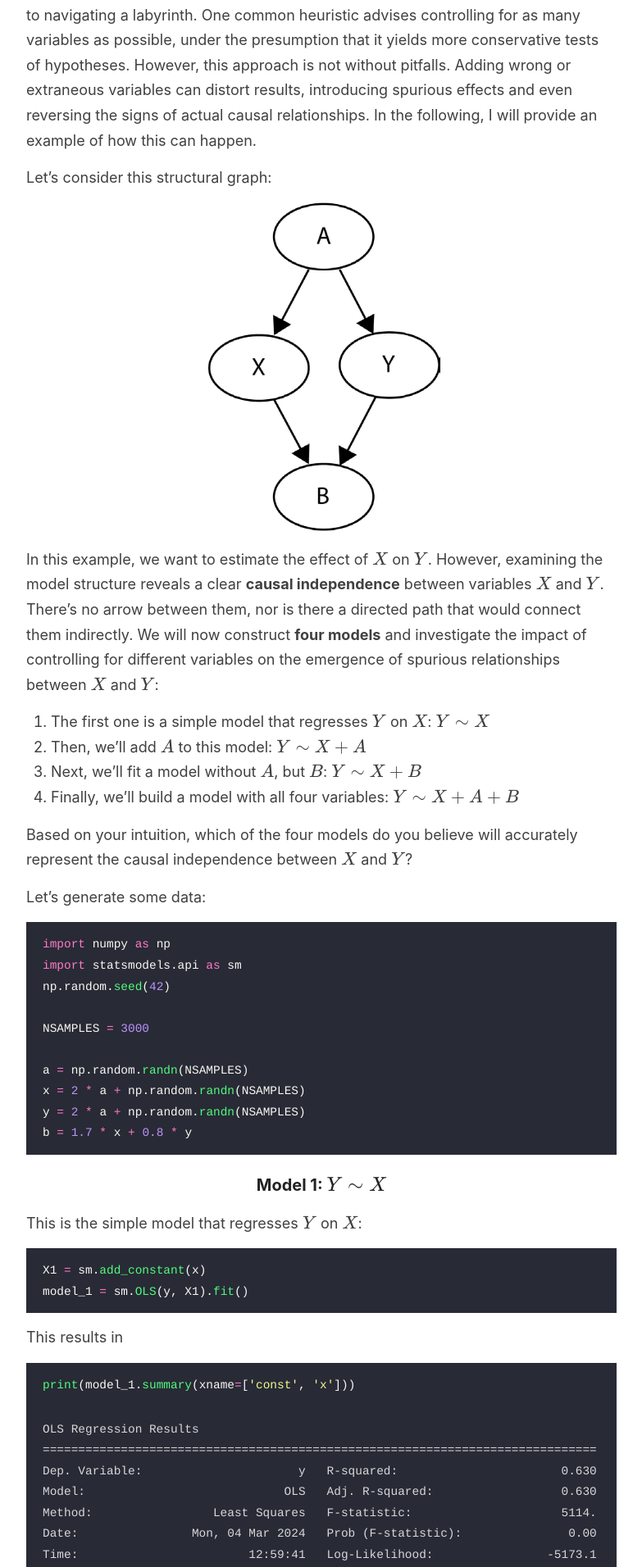
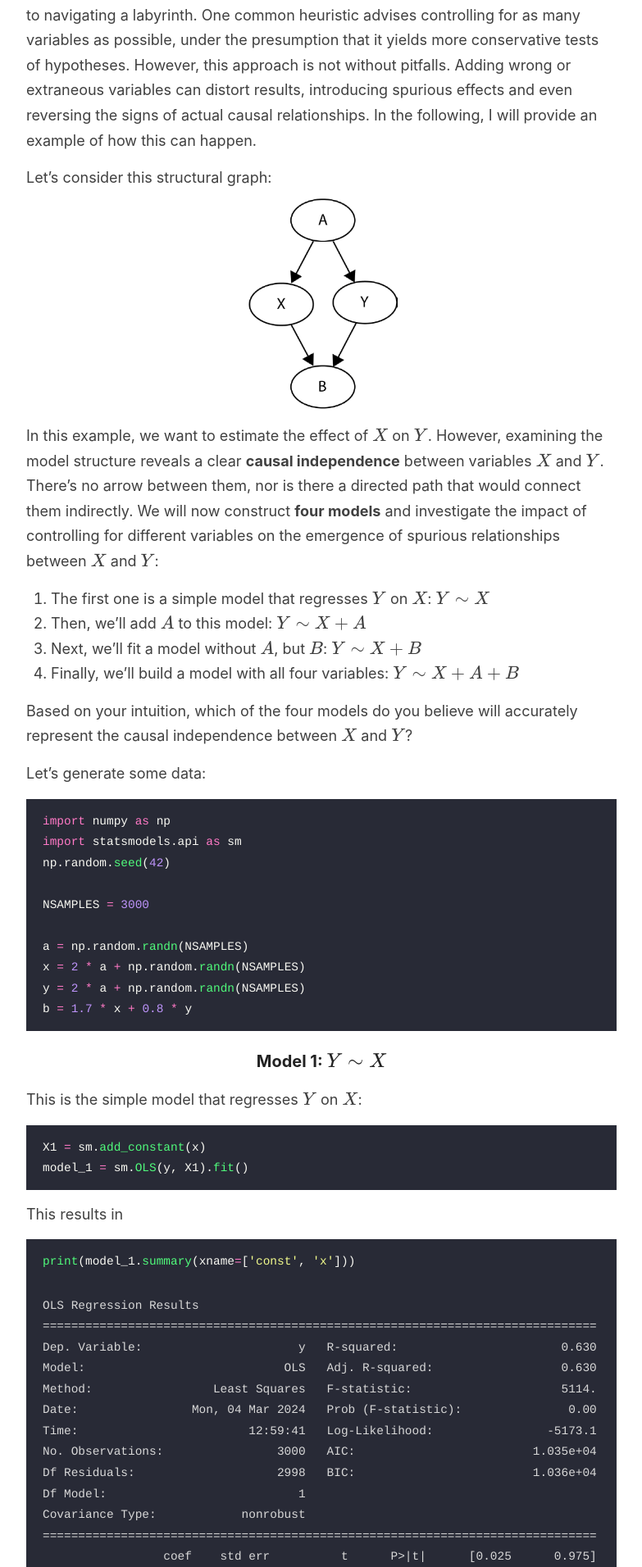
Before and after one commit to krz/krz.github.io, a Jekyll site: the page built from _posts/2024-03-04-adjusting-for-bad-controls.md, in a window 1280 px wide. Shown: the part 369-2281 px from the top of the page at 82% size, without its empty margins (248-1031 px from the left). Built offline with Jekyll 4.4.1, drawn with Linux system fonts in a browser that asks for light colours.

Commit message:
resize image

```diff
--- a/_posts/2024-03-04-adjusting-for-bad-controls.md
+++ b/_posts/2024-03-04-adjusting-for-bad-controls.md
@@ -11,7 +11,7 @@ Adding wrong or extraneous variables can distort results, introducing spurious e
 In the following, I will provide an example of how this can happen.
 
 Let's consider this structural graph:
-![](/images/scm.png)
+<img src="/images/scm.png" width="200">
 
 In this example, we want to estimate the effect of \\(X\\) on \\(Y\\).
 However, examining the model structure reveals a clear __causal independence__ between variables \\(X\\) and \\(Y\\). There’s no arrow between them, nor is there a directed path that would connect them indirectly. We will now construct __four models__ and investigate the impact of controlling for different variables on the emergence of spurious relationships between \\(X\\) and \\(Y\\):
```
